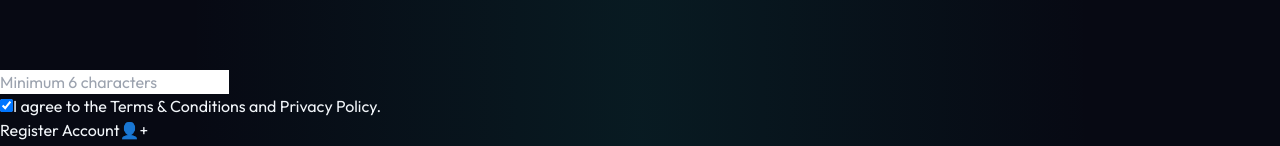
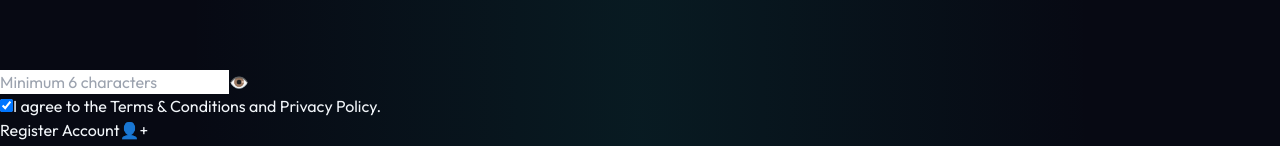
Before and after one commit to ankitchandrawanshii/splitgo, a React (Vite) app in the folder frontend/: page /register in a window 1280 px wide. Shown: the part 5338-5484 px from the top of the page. Built offline with nearby package versions, Linux system fonts and the light colour scheme; no server answers.

Commit message:
Add show password eye toggle button to Register page

```diff
--- a/frontend/src/pages/Register.jsx
+++ b/frontend/src/pages/Register.jsx
@@ -16,6 +16,7 @@ export default function Register() {
   const [email, setEmail] = useState('');
   const [phone, setPhone] = useState('');
   const [password, setPassword] = useState('');
+  const [showPassword, setShowPassword] = useState(false);
   const [agreedTerms, setAgreedTerms] = useState(true);
 
   // OTP Verification States
@@ -251,13 +252,20 @@ export default function Register() {
                     </svg>
                   </span>
                   <input
-                    type="password"
+                    type={showPassword ? 'text' : 'password'}
                     placeholder="Minimum 6 characters"
                     value={password}
                     onChange={(e) => setPassword(e.target.value)}
-                    className="w-full bg-[#070b16] border border-slate-800 focus:border-cyan-400 text-slate-100 text-xs rounded-xl pl-10 pr-4 py-2.5 focus:outline-none transition-all placeholder:text-slate-600"
+                    className="w-full bg-[#070b16] border border-slate-800 focus:border-cyan-400 text-slate-100 text-xs rounded-xl pl-10 pr-10 py-2.5 focus:outline-none transition-all placeholder:text-slate-600"
                     required
                   />
+                  <button
+                    type="button"
+                    onClick={() => setShowPassword(!showPassword)}
+                    className="absolute inset-y-0 right-0 pr-3.5 flex items-center text-slate-500 hover:text-slate-300"
+                  >
+                    <span className="text-xs">{showPassword ? '🙈' : '👁️'}</span>
+                  </button>
                 </div>
               </div>
 
```
